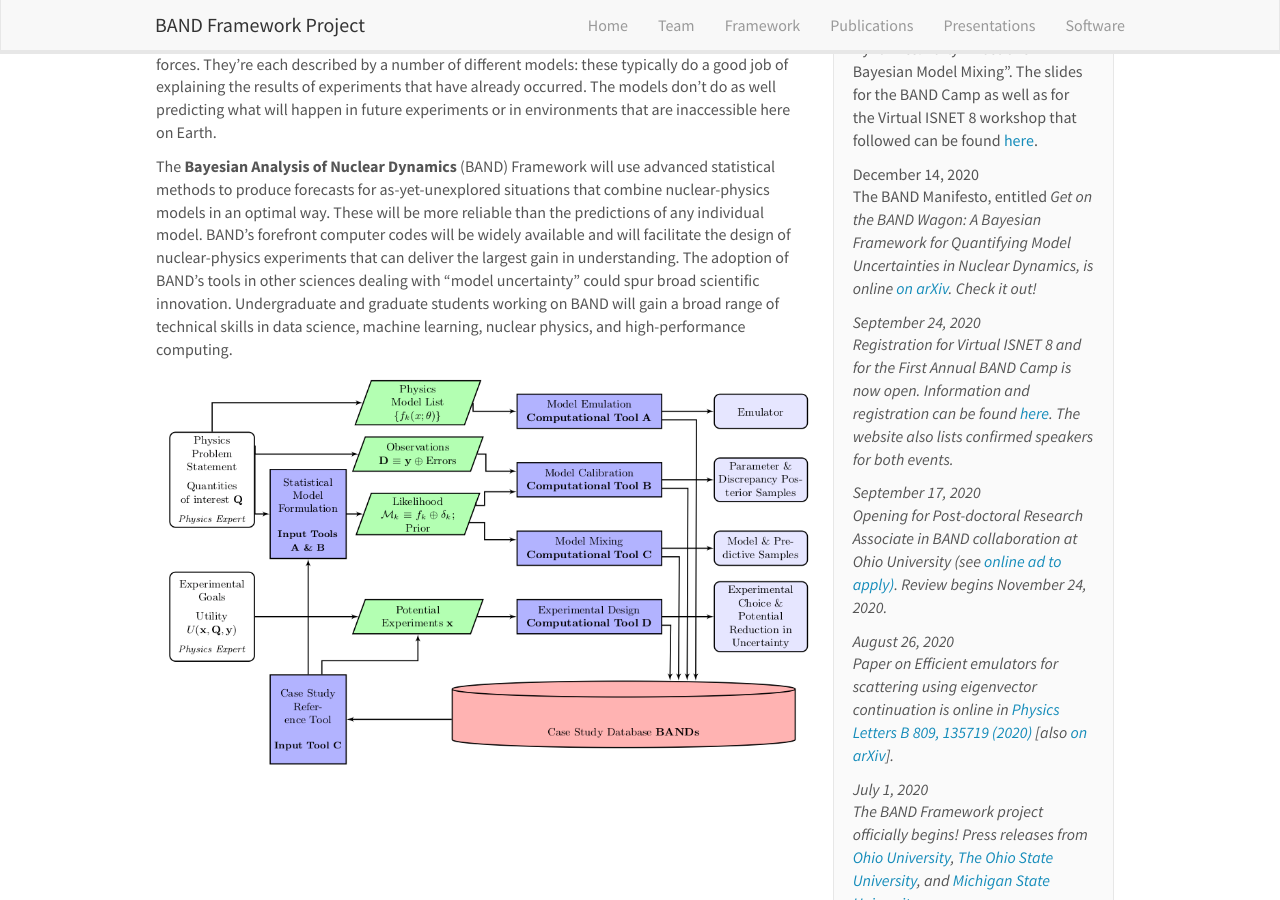
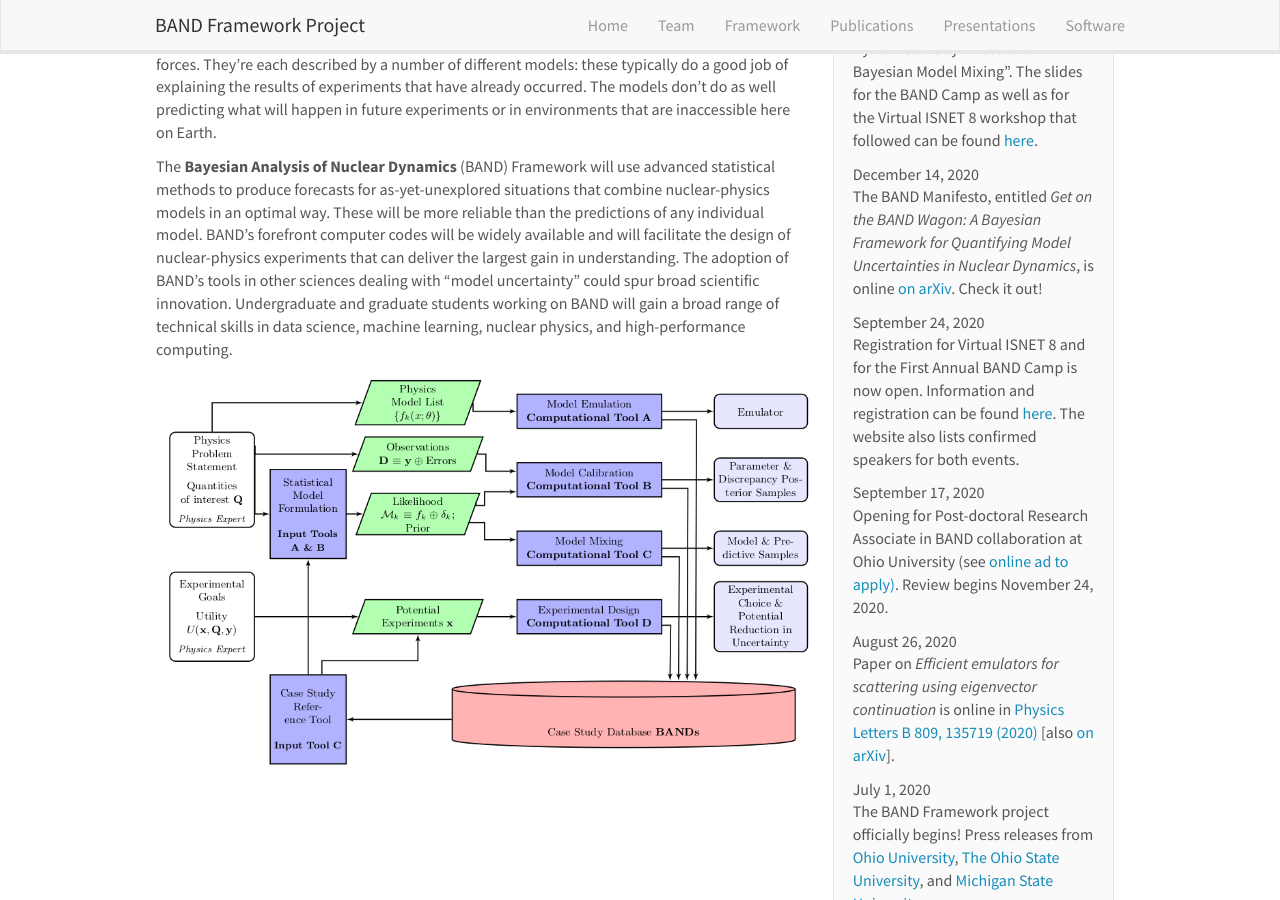
Before and after one commit to bandframework/bandframework.github.io, a Jekyll site: the page built from _pages/home.md, in a window 1280 px wide and 900 px high, scrolled down 348 px. Built offline with Jekyll 4.4.1, drawn with Linux system fonts in a browser that asks for light colours; nearby versions of some CDN libraries.

```diff
--- a/_data/news.yml
+++ b/_data/news.yml
@@ -8,7 +8,7 @@
 
 - date: December 14, 2020
   headline: >
-    The BAND Manifesto, entitled <i>Get on the BAND Wagon: A Bayesian Framework for Quantifying Model Uncertainties in Nuclear Dynamics<i>,
+    The BAND Manifesto, entitled <i>Get on the BAND Wagon: A Bayesian Framework for Quantifying Model Uncertainties in Nuclear Dynamics</i>,
     is online <a href='https://arxiv.org/abs/2012.07704'>on arXiv</a>.
     Check it out!
 
```
